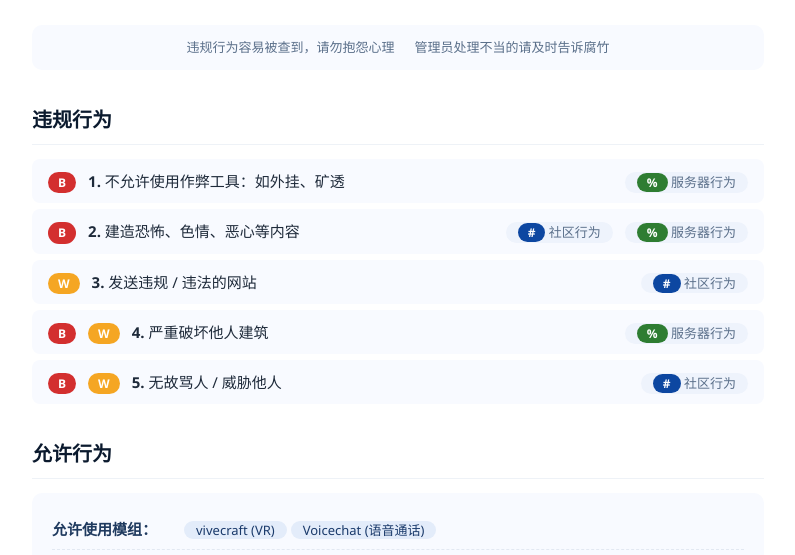
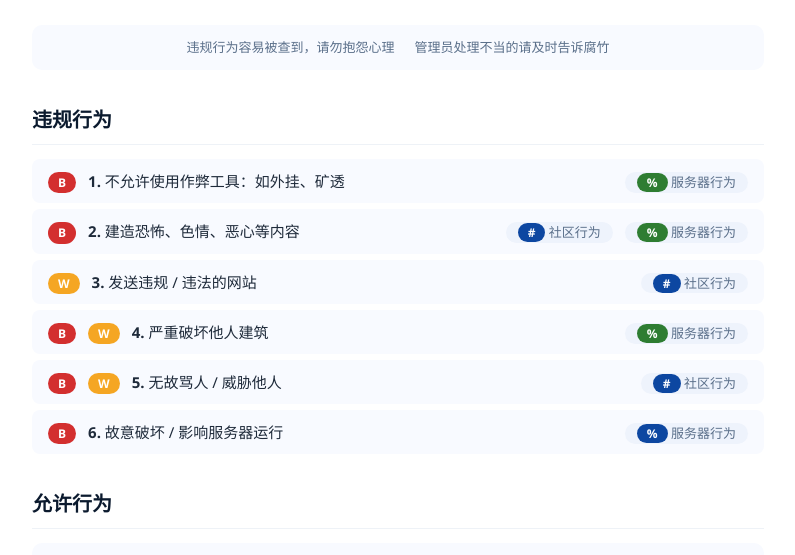
Before and after one commit to gdooe2/Vhome-rule, a plain HTML site: page index.html in a window 1280 px wide. Shown: the part 190-745 px from the top of the page, without its empty margins (242-1037 px from the left). Drawn offline with Linux system fonts and the light colour scheme.

Commit message:
Add new rule for server disruption behavior

```diff
--- a/index.html
+++ b/index.html
@@ -405,6 +405,11 @@
                 <span class="meta"><span class="badge hash">#</span> 社区行为</span>
             </li>
 
+            <li>
+                <span class="badge b">B</span>
+                <span class="context"><strong>6.</strong> 故意破坏 / 影响服务器运行</span>
+                <span class="meta"><span class="badge hash">%</span> 服务器行为</span>
+
         </ul>
 
         <!-- 允许行为 -->
```
